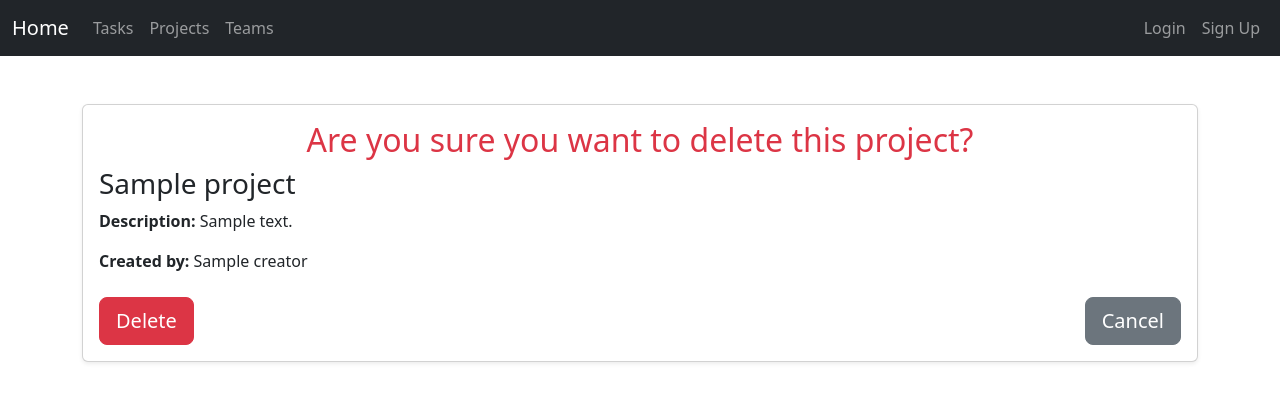
After one commit to molodsh1y1/task-manager-IT-company, a Django app: template templates/todo_list/project_confirm_delete.html in a window 1280 px wide. The commit adds this page. Shown: the top 402 px of the page. Run offline with Django 5.2, Linux system fonts and the light colour scheme; the template is opened without the code that fills it: most values are stand-ins (such as "Sample title", 1, 10 or a date in 2020); some libraries are stand-ins or nearby versions.

Commit message:
Add project templates update views and urls

```diff
--- /dev/null
+++ b/templates/todo_list/project_confirm_delete.html
@@ -0,0 +1,24 @@
+{% extends "base.html" %}
+{% block content %}
+<div class="container mt-5">
+  <div class="card shadow-sm">
+    <div class="card-body">
+      <h2 class="text-center text-danger">
+        Are you sure you want to delete this project?
+      </h2>
+			<h3 class="card-title">{{ project.title }}</h3>
+			<p><strong>Description:</strong> {{ project.description }}</p>
+			<p><strong>Created by:</strong> {{ project.creator }}</p>
+      <div class="d-flex justify-content-between mt-4">
+        <form method="post" class="d-inline">
+          {% csrf_token %}
+          <input type="submit" value="Delete" class="btn btn-danger btn-lg" />
+        </form>
+        <a href="{% url 'todo:project-list' %}" class="btn btn-secondary btn-lg"
+          >Cancel</a
+        >
+      </div>
+    </div>
+  </div>
+</div>
+{% endblock %}
--- a/templates/todo_list/project_list.html
+++ b/templates/todo_list/project_list.html
@@ -10,7 +10,7 @@
 			</form>
 		</div>
 		<div>
-			<a href="#" class="btn btn-primary">
+			<a href="{% url 'todo:project-create' %}" class="btn btn-primary">
 				Create Project
 			</a>
 		</div>
@@ -71,12 +71,12 @@
 							></a>
 						</td>
 						<td>
-							<a href="#"
+							<a href="{% url 'todo:project-update' pk=project.id %}"
 								><i class="fas fa-edit"></i>
 							</a>
 						</td>
 						<td>
-							<a href="#"
+							<a href="{% url 'todo:project-delete' pk=project.id %}"
 								><i class="fas fa-trash"></i
 							></a>
 						</td>
```
Also changed, not shown: templates/todo_list/project_form.html (added, +28 -0 lines), todo_list/urls.py (+18 -0 lines), todo_list/views.py (+17 -0 lines), 1 other file.
